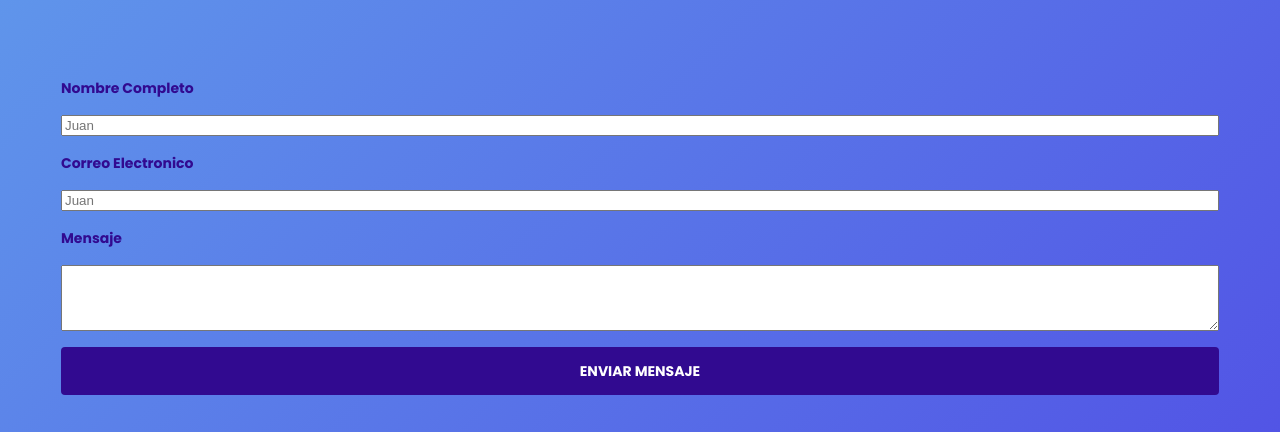
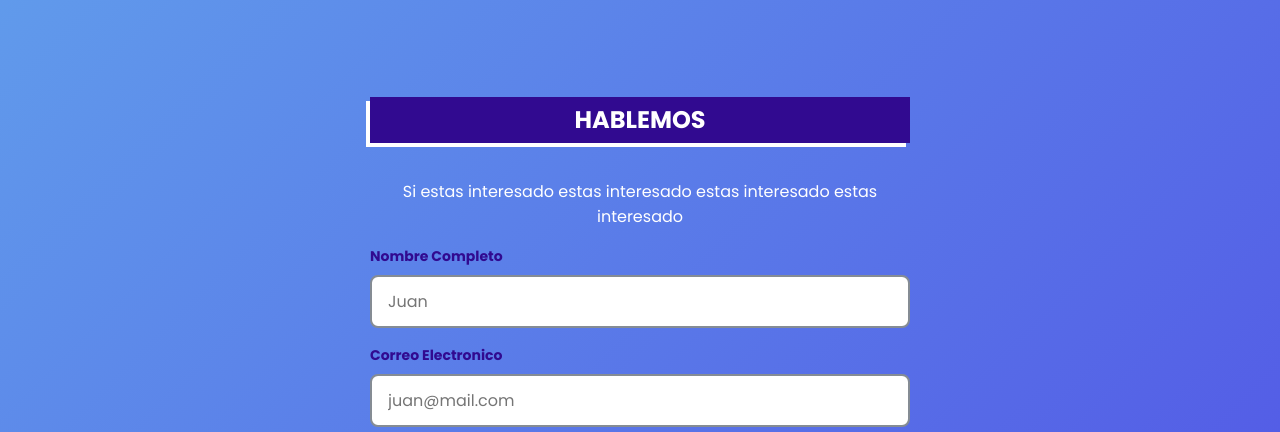
Before and after one commit to codekacode/portafolio-jaume, a plain HTML site: page index.html in a window 1280 px wide. Shown: the part 2345-2777 px from the top of the page. Drawn offline with Linux system fonts and the light colour scheme.

Commit message:
add style form

```diff
--- a/css/formulario.css
+++ b/css/formulario.css
@@ -2,4 +2,40 @@
   display: flex;
   flex-direction: column;
   gap: 16px;
+  max-inline-size: 540px;
+  margin: auto;
 }
+
+.formulario .title {
+  text-transform: uppercase;
+}
+
+.formulario p {
+  color: var(--white);
+  margin: 0;
+  font: var(--body1);
+  text-align: center;
+}
+
+.formulario label {
+  display: flex;
+  flex-direction: column;
+}
+
+.formulario input, .formulario textarea {
+  border-radius: 8px;
+  border: 2px solid #858C94;
+  padding-inline-start: 16px;
+  padding-inline-end: 16px;
+  padding-block-start: 12px;
+  padding-block-end: 12px;
+  font: var(--body1);
+  margin-block-start: 8px;
+}
+
+@media screen and (min-width: 768px) {
+  .formulario .title {
+    align-self: stretch;
+    text-align: center;
+  }
+}
--- a/css/style.css
+++ b/css/style.css
@@ -8,6 +8,7 @@
 @import "./social.css";
 @import "./footer.css";
 @import "./formulario.css";
+@import "./title.css";
 
 
 :root {
--- a/css/testimony.css
+++ b/css/testimony.css
@@ -17,20 +17,6 @@
   flex-direction: column;
   gap: 16px;
   order: 2;
-}
-
-.testimony-title {
-  align-self: flex-start;
-  background: var(--purple);
-  color: var(--white);
-  font: var(--headline5);
-  padding-block-start: 4px;
-  padding-block-end: 4px;
-  padding-inline-start: 8px;
-  padding-inline-end: 8px;
-  box-shadow: -4px 4px 0 var(--white);
-  text-decoration: none;
-  /* margin-inline-start: 4px; */
 }
 
 @media screen and (min-width: 768px) {
--- /dev/null
+++ b/css/title.css
@@ -0,0 +1,13 @@
+.title {
+  align-self: flex-start;
+  background: var(--purple);
+  color: var(--white);
+  font: var(--headline5);
+  padding-block-start: 4px;
+  padding-block-end: 4px;
+  padding-inline-start: 8px;
+  padding-inline-end: 8px;
+  box-shadow: -4px 4px 0 var(--white);
+  text-decoration: none;
+  /* margin-inline-start: 4px; */
+}
--- a/index.html
+++ b/index.html
@@ -55,7 +55,7 @@
         <img src="/images/compu.svg"/>
       </div>
       <div class="testimony-description">
-        <a target="_blank" href="https://leonidas-esteban.com" class="testimony-title">LeonidasEsteban.com</a>
+        <a target="_blank" href="https://leonidas-esteban.com" class="title">LeonidasEsteban.com</a>
         <p>Accede a mas de 120 cursos Accede a mas de 120 cursos
           Accede a mas de 120 cursos Accede a mas de 120 cursos </p>
         <a href="#" class="btn is-secondary">Ver Codigo</a>
@@ -67,7 +67,7 @@
         <img src="/images/tablet.svg"/>
       </div>
       <div class="testimony-description">
-        <a target="_blank" href="https://leonidas-esteban.com" class="testimony-title">LeonidasEsteban.com</a>
+        <a target="_blank" href="https://leonidas-esteban.com" class="title">LeonidasEsteban.com</a>
         <p>Accede a mas de 120 cursos Accede a mas de 120 cursos
           Accede a mas de 120 cursos Accede a mas de 120 cursos </p>
         <a href="#" class="btn is-secondary">Ver Codigo</a>
@@ -79,7 +79,7 @@
         <img src="/images/phone.svg"/>
       </div>
       <div class="testimony-description">
-        <a target="_blank" href="https://leonidas-esteban.com" class="testimony-title">LeonidasEsteban.com</a>
+        <a target="_blank" href="https://leonidas-esteban.com" class="title">LeonidasEsteban.com</a>
         <p>Accede a mas de 120 cursos Accede a mas de 120 cursos
           Accede a mas de 120 cursos Accede a mas de 120 cursos </p>
         <a href="#" class="btn is-secondary">Ver Codigo</a>
@@ -87,12 +87,17 @@
       </div>
     </div>
     <form action="" method="POST" class="formulario">
-      <label for="form-name">Nombre Completo</label>
-      <input required name="name" id="form-name" type="text" placeholder="Juan">
-      <label for="form-email">Correo Electronico</label>
-      <input required name="name" id="form-email" type="email" placeholder="Juan">
-      <label for="form-message">Mensaje</label>
-      <textarea required name="message" id="form-message" type="text" rows="4" cols="50"></textarea>
+      <h2 class="title">Hablemos</h2>
+      <p>Si estas interesado estas interesado estas interesado estas interesado</p>
+      <label required for="form-name">Nombre Completo
+        <input required name="name" id="form-name" type="text" placeholder="Juan">
+      </label>
+      <label for="form-email">Correo Electronico
+        <input required name="name" id="form-email" type="email" placeholder="juan@mail.com">
+      </label>
+      <label for="form-message">Mensaje
+        <textarea required name="message" id="form-message" type="text" rows="4" cols="50"></textarea>
+      </label>
       <button class="btn" type="submit">Enviar Mensaje</button>
     </form>
     <footer class="footer">
```
